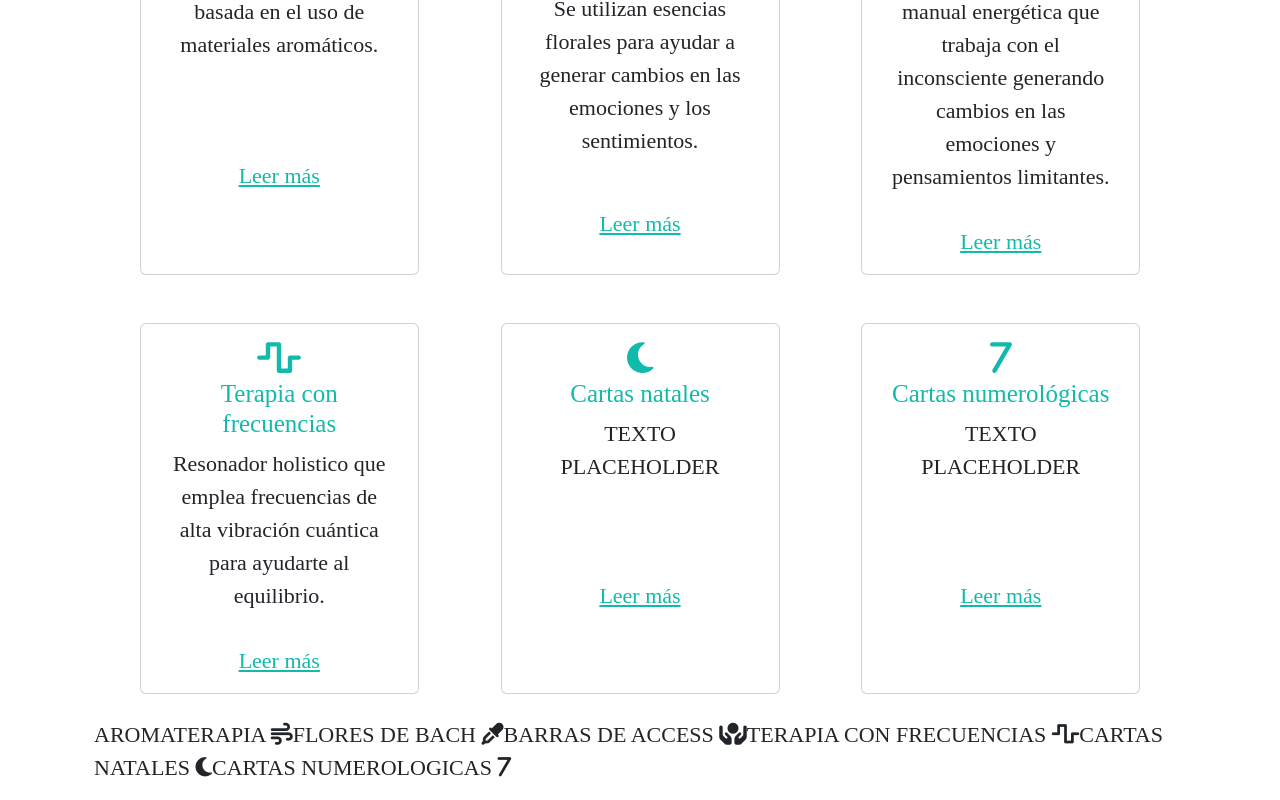
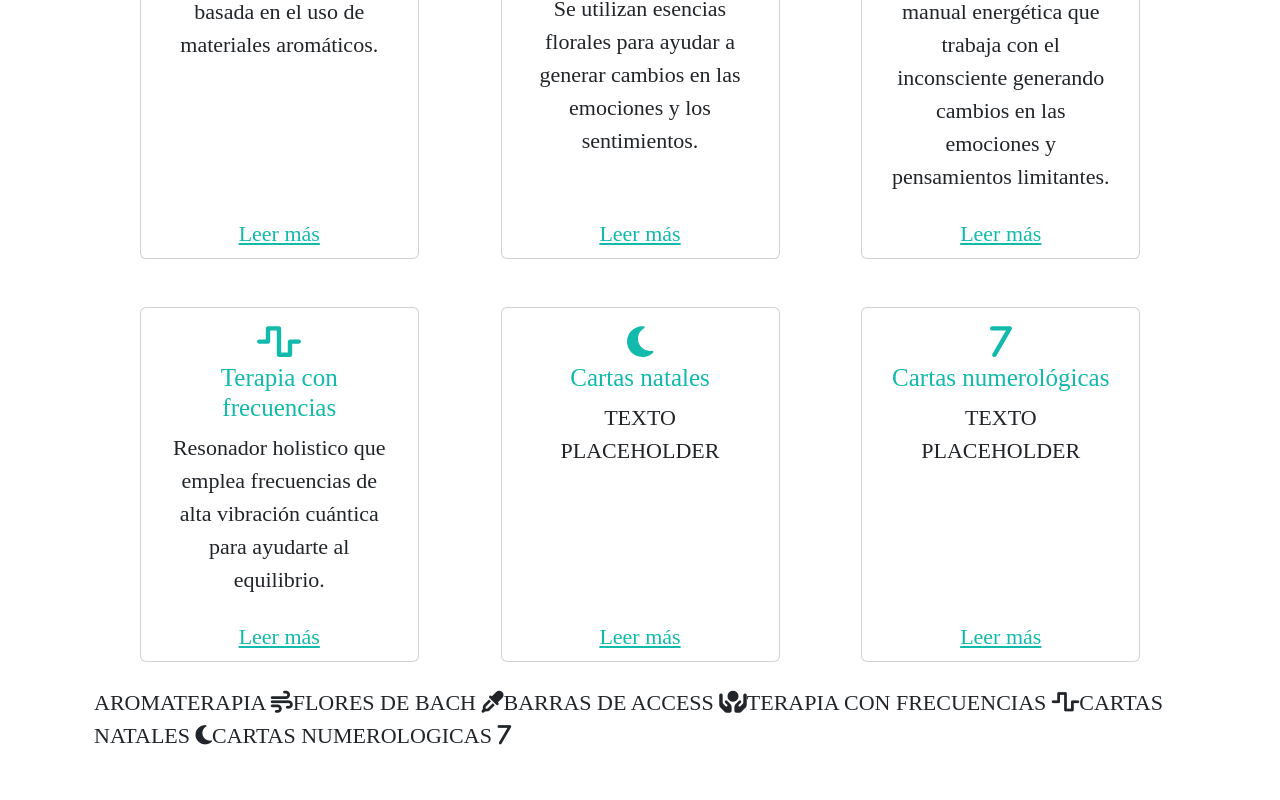
Before and after one commit to aNeptuno/espacio-gissel, a React (Create React App) app: page / in a window 1280 px wide. Shown: the part 1669-2469 px from the top of the page. After the commit the page ends 2437 px from the top, so only its background shows below. Built offline with nearby package versions, Linux system fonts and the light colour scheme; a web font is replaced by a local one.

Commit message:
tratamientos cards finished

```diff
--- a/src/Components/Terapias.jsx
+++ b/src/Components/Terapias.jsx
@@ -23,9 +23,9 @@ export const Terapias = () => {
                             Medicina alternativa basada en el uso de materiales aromáticos.
                         </Card.Text>
                     </Card.Body>
-                    <Card.Body>
+                    <Card.Footer>
                         <Card.Link href="#" className='text card-component'>Leer más</Card.Link>
-                    </Card.Body>
+                    </Card.Footer>
                 </Card>
 
                 <Card className="card-elem col-lg-3 col-md-5 col-xs-12 m-4 text-center">
@@ -36,9 +36,9 @@ export const Terapias = () => {
                             Se utilizan esencias florales para ayudar a generar cambios en las emociones y los sentimientos.
                         </Card.Text>
                     </Card.Body>
-                    <Card.Body>
+                    <Card.Footer>
                         <Card.Link href="#" className='text card-component'>Leer más</Card.Link>
-                    </Card.Body>
+                    </Card.Footer>
                 </Card>
                 <Card className="card-elem col-lg-3 col-md-5 col-xs-12 m-4 text-center">
                     <Card.Body>
@@ -48,9 +48,9 @@ export const Terapias = () => {
                             Técnica de aplicación manual energética que trabaja con el inconsciente generando cambios en las emociones y pensamientos limitantes.
                         </Card.Text>
                     </Card.Body>
-                    <Card.Body>
+                    <Card.Footer>
                         <Card.Link href="#" className='text card-component'>Leer más</Card.Link>
-                    </Card.Body>
+                    </Card.Footer>
                 </Card>
                 <Card className="card-elem col-lg-3 col-md-5 col-xs-12 m-4 text-center">
                     <Card.Body>
@@ -60,9 +60,9 @@ export const Terapias = () => {
                             Resonador holistico que emplea frecuencias de alta vibración cuántica para ayudarte al equilibrio.
                         </Card.Text>
                     </Card.Body>
-                    <Card.Body>
+                    <Card.Footer>
                         <Card.Link href="#" className='text card-component'>Leer más</Card.Link>
-                    </Card.Body>
+                    </Card.Footer>
                 </Card>
                 <Card className="card-elem col-lg-3 col-md-5 col-xs-12 m-4 text-center">
                     <Card.Body>
@@ -72,9 +72,9 @@ export const Terapias = () => {
                             TEXTO PLACEHOLDER
                         </Card.Text>
                     </Card.Body>
-                    <Card.Body>
+                    <Card.Footer>
                         <Card.Link href="#" className='text card-component'>Leer más</Card.Link>
-                    </Card.Body>
+                    </Card.Footer>
                 </Card>
                 <Card className="card-elem col-lg-3 col-md-5 col-xs-12 m-4 text-center">
                     <Card.Body>
@@ -84,9 +84,9 @@ export const Terapias = () => {
                             TEXTO PLACEHOLDER
                         </Card.Text>
                     </Card.Body>
-                    <Card.Body>
+                    <Card.Footer>
                         <Card.Link href="#" className='text card-component'>Leer más</Card.Link>
-                    </Card.Body>
+                    </Card.Footer>
                 </Card>
 
                 <p className="text">
--- a/src/index.css
+++ b/src/index.css
@@ -143,10 +143,29 @@ body {
   color: #11BAAA;
 }
 
+.card-footer {
+  background-color: white;
+  border-top: 0px;
+  transition-duration: 250ms;
+  transition-timing-function: ease;
+}
+
+.card-elem {
+  transition-duration: 250ms;
+  transition-timing-function: ease;
+}
+
 .card-elem:hover {
+  background-color: #11BAAA;
+}
+
+.card-elem:hover .card-component {
   color: white;
 }
 
+.card-elem:hover .card-footer {
+  background-color: #11BAAA;
+}
 /* WPP & HEALY BTN */
 .btn-wsp {
   position: fixed;
```
